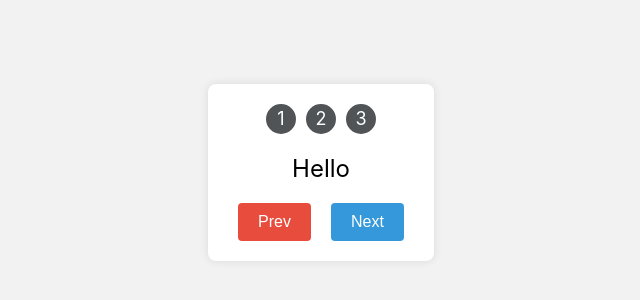
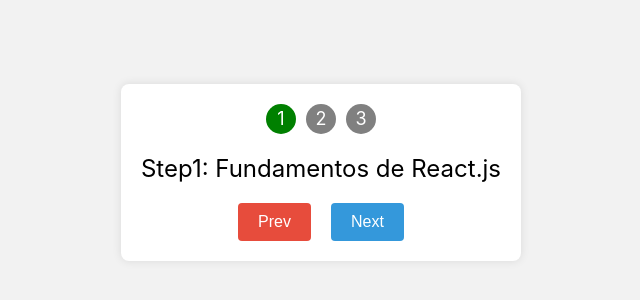
Before and after one commit to danielantonio14/statudnereactjs, a React (Create React App) app in the folder statevent/: page / in a window 1280 px wide. Shown: the part 228-528 px from the top of the page, without its empty margins (319-959 px from the left). Built offline with nearby package versions, Linux system fonts and the light colour scheme.

Commit message:
Atualização da estilização dos botões e lógica sobre os eventos

```diff
--- a/statevent/src/App.js
+++ b/statevent/src/App.js
@@ -1,16 +1,29 @@
 
 import './App.css';
 
+
+const messages = [
+  "Fundamentos de React.js",
+    "React.js Avançado",
+    "React.js + Node.js",
+
+]
+
 function App() {
+
+  const step = 1;
+  const activeColor = 'green'; // Cor para botões ativos
+  const inactiveColor = 'gray'; // Cor para botões inativos
+
   return (
     <div className="steps">
       <div className="numbers">
-        <div>1</div>
-        <div>2</div>
-        <div>3</div>
+        <div className={`number ${step >= 1 ? "active" : ""}`} style={{ backgroundColor: step >= 1 ? activeColor : inactiveColor }}>1</div>
+        <div className={`number ${step >= 2 ? "active" : ""}`} style={{ backgroundColor: step >= 2 ? activeColor : inactiveColor }}>2</div>
+        <div className={`number ${step >= 3 ? "active" : ""}`} style={{ backgroundColor: step >= 3 ? activeColor : inactiveColor }}>3</div>
       </div>
 
-      <p className="message"> Hello</p>
+      <p className="message"> Step{step}: {messages[step-1]}</p>
       <div className="buttons">
          <button className="">Prev</button>
         <button className="">Next</button>
```
